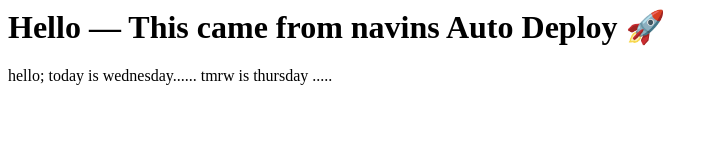
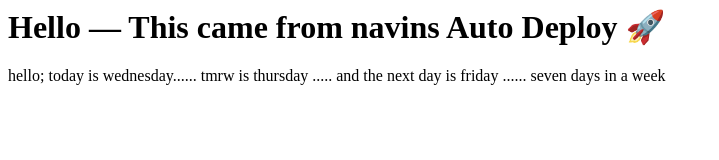
Before and after one commit to navinkumar2701007/magic-website, a plain HTML site: page index.html in a window 1280 px wide. Shown: the whole page, without its empty margins (0-719 px from the left). Drawn offline with Linux system fonts and the light colour scheme.

Commit message:
Update index.html

```diff
--- a/index.html
+++ b/index.html
@@ -3,3 +3,5 @@
  hello;
        today is wednesday......
        tmrw is thursday .....
+       and the next day is friday ......
+       seven days in a week
```
